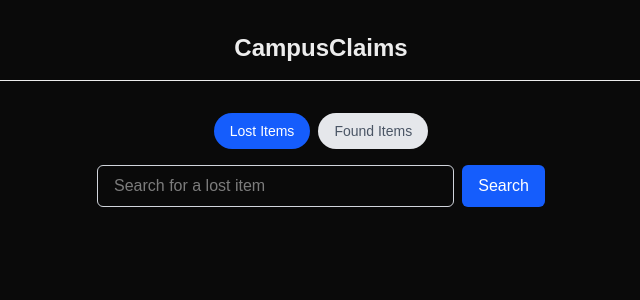
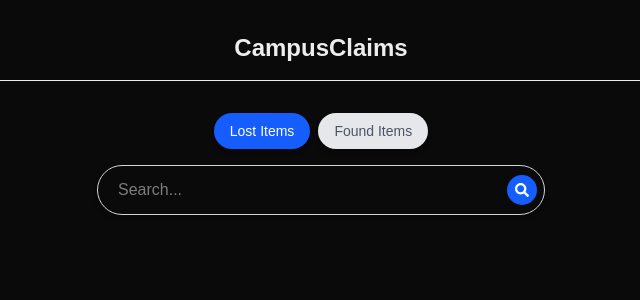
Before and after one commit to Hyneeb/CampusClaims, a Next.js app: page /explore in a window 1280 px wide. Shown: the top 300 px of the page, without its empty margins (319-959 px from the left). Built offline with nearby package versions, Linux system fonts and the light colour scheme.

Commit message:
guys yourer gonna have to run npm install

```diff
--- a/src/app/explore/page.tsx
+++ b/src/app/explore/page.tsx
@@ -1,5 +1,6 @@
 import { JSX } from "react";
 import Filter from "@/components/Filter";
+import { FaSearch } from "react-icons/fa";
 
 export default function Explore(): JSX.Element {
     return (
@@ -15,16 +16,20 @@ export default function Explore(): JSX.Element {
                 <Filter />
 
                 {/* Search bar and button */}
-                <div className="flex w-full gap-2">
+                <div className="relative w-full max-w-md">
                     <input
                         type="text"
-                        placeholder="Search for a lost item"
-                        className="flex-grow px-4 py-2 border border-gray-300 rounded-md"
+                        placeholder="Search..."
+                        className="w-full px-5 pr-12 py-3 text-base border border-gray-300 rounded-full shadow-md focus:outline-none focus:ring-2 focus:ring-blue-800 transition"
                     />
-                    <button className="px-4 py-2 bg-blue-600 text-white rounded-md hover:bg-blue-700 transition">
-                        Search
+                    <button
+                        type="button"
+                        className="absolute right-2 top-1/2 -translate-y-1/2 p-2 text-white bg-blue-600 rounded-full hover:bg-blue-700 transition"
+                    >
+                        <FaSearch className="text-sm" />
                     </button>
                 </div>
+
             </div>
         </div>
     );
--- a/src/app/posting/[id]/page.tsx
+++ b/src/app/posting/[id]/page.tsx
@@ -77,7 +77,7 @@ function Posting(props: {id: string, preview?: boolean}): JSX.Element {
 function fetchPost(id: string):{id:string, title: string, location: string, date: Date, images: string[], description: string} {
     return {
         id: id,
-        title: "Sample Title",
+        title: "Lost ___ at location",
         location: "Sample Location",
         date: new Date(),
         images: ["https://upload.wikimedia.org/wikipedia/en/9/95/Pok%C3%A9mon_Lucario_art.png",
--- a/src/components/Filter.tsx
+++ b/src/components/Filter.tsx
@@ -4,8 +4,8 @@ import {JSX, useState} from 'react';
 
 export default function Filter():JSX.Element {
     const [filter, setFilter] = useState<string>('lost');
-    const selectedStyle = "bg-blue-600 text-white";
-    const unselectedStyle = "bg-gray-200 text-gray-600";
+    const selectedStyle = "bg-blue-600 text-white shadow-md transform hover:scale-105 transition duration-200 ease-in-out";
+    const unselectedStyle = "bg-gray-200 text-gray-600 shadow-md transform hover:scale-105 transition duration-200 ease-in-out";
     return (
         <div className="flex gap-2">
             <button
```
Also changed, not shown: package.json (+6 -5 lines), 1 other file (tests, documents, lock files or other folders).
